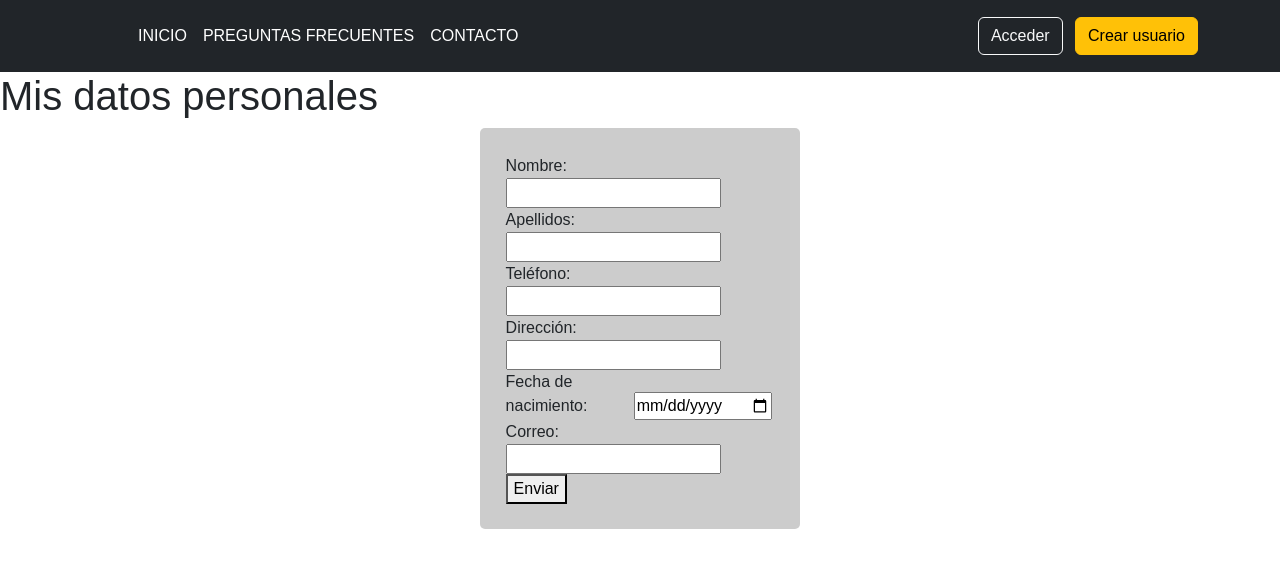
After one commit to martaboso98/Ilerna-Bank, a PHP site: page /datosPersonales.php in a window 1280 px wide. The commit adds this page. Shown: the top 568 px of the page. Run offline with PHP 8.4, Linux system fonts and the light colour scheme.

Commit message:
datosPersonales

```diff
--- a/consulta1.php
+++ b/consulta1.php
@@ -23,4 +23,4 @@
         $resultado1 = mysqli_query($conexion, $consulta) or die ( "Algo ha ido mal en la consulta a la base de datos");
     }
 
-    include "contacto.php";
+    include "banco.php";
--- /dev/null
+++ b/datosPersonales.php
@@ -0,0 +1,60 @@
+<!DOCTYPE html>
+<html lang="en">
+<head>
+    <meta charset="UTF-8">
+    <meta name="viewport" content="width=device-width, initial-scale=1.0">
+    <title>Banco</title>
+    <link rel="stylesheet" type="text/css" href="style.css">
+    <link href="bootstrap.min.css" rel="stylesheet">
+    <link href="https://fonts.googleapis.com/css2?family=Quicksand:wght@300;400;500;600;700&display=swap" rel="stylesheet">
+    <link rel="stylesheet" href="https://cdnjs.cloudflare.com/ajax/libs/font-awesome/5.15.3/css/all.min.css">
+</head>
+<body>
+
+  <!-- Header -->
+
+      <header class="p-3 text-bg-dark">
+          <div class="container">
+            <div class="d-flex flex-wrap align-items-center justify-content-center justify-content-lg-start">
+              <a href="/" class="d-flex align-items-center mb-2 mb-lg-0 text-white text-decoration-none">
+                <svg class="bi me-2" width="40" height="32" role="img" aria-label="Bootstrap"><use xlink:href="#bootstrap"/></svg>
+              </a>
+
+              <ul class="nav col-12 col-lg-auto me-lg-auto mb-2 justify-content-center mb-md-0">
+                <li><a href="index.php" class="nav-link px-2 text-white">INICIO</a></li>
+                <li><a href="preguntas.php" class="nav-link px-2 text-white">PREGUNTAS FRECUENTES</a></li>
+                <li><a href="contacto.php" class="nav-link px-2 text-white">CONTACTO</a></li>
+              </ul>
+
+              <div class="text-end">
+                <a href="index.php"><button type="button" class="btn btn-outline-light me-2">Acceder</button></a>
+                <a href="index.php"><button type="button" class="btn btn-warning">Crear usuario</button></a>
+              </div>
+            </div>
+          </div>
+        </header>
+
+    <!-- Fin header -->
+
+    <section id="datosPersonales">
+
+    <h1> Mis datos personales </h1>
+        <form action="insertarDatos.php" method="POST">
+            <label for="nombre">Nombre: </label>
+                <input type="text" name="nombre" id="nombre" required>
+            <label for="apellidos">Apellidos: </label>
+                <input type="text" name="apellidos" id="apellidos" required>
+            <label for="tfno">Teléfono: </label>
+                <input type="tel" name="tfno" id="tfno" required>
+            <label for="direccion">Dirección: </label>
+                <input type="text" name="direccion" id="direccion" required>
+            <label for="fecha">Fecha de nacimiento: </label>
+                <input type="date" name="fecha" id="fecha" required>
+            <label for="correo">Correo: </label>
+                <input type="email" name="correo" id="correo" required>
+            <button type="submit">Enviar</button>
+        </form>
+    </section>
+
+</body>
+</html>
--- a/index.php
+++ b/index.php
@@ -28,7 +28,7 @@
 
               <div class="text-end">
                 <a href="index.php"><button type="button" class="btn btn-outline-light me-2">Acceder</button></a>
-                <a href="index.php"><button type="button" class="btn btn-warning">Crear usuario</button></a>
+                <a href="datosPersonales.php"><button type="button" class="btn btn-warning">Crear usuario</button></a>
               </div>
             </div>
           </div>
```
Also changed, not shown: banco.php (added, +45 -0 lines), banco.sql (deleted, +0 -11 lines), bancos.sql (added, +15 -0 lines), consultaNombre.php (added, +17 -0 lines), insertarDatos.php (added, +19 -0 lines).
